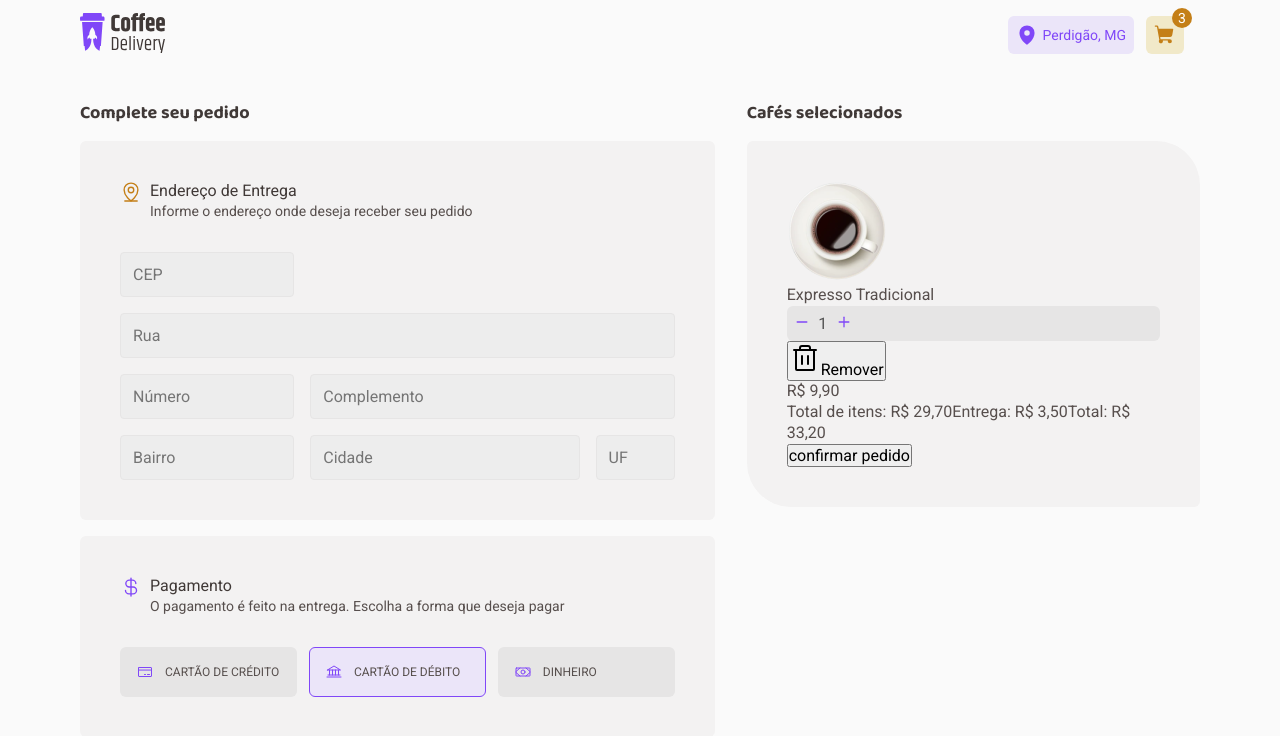
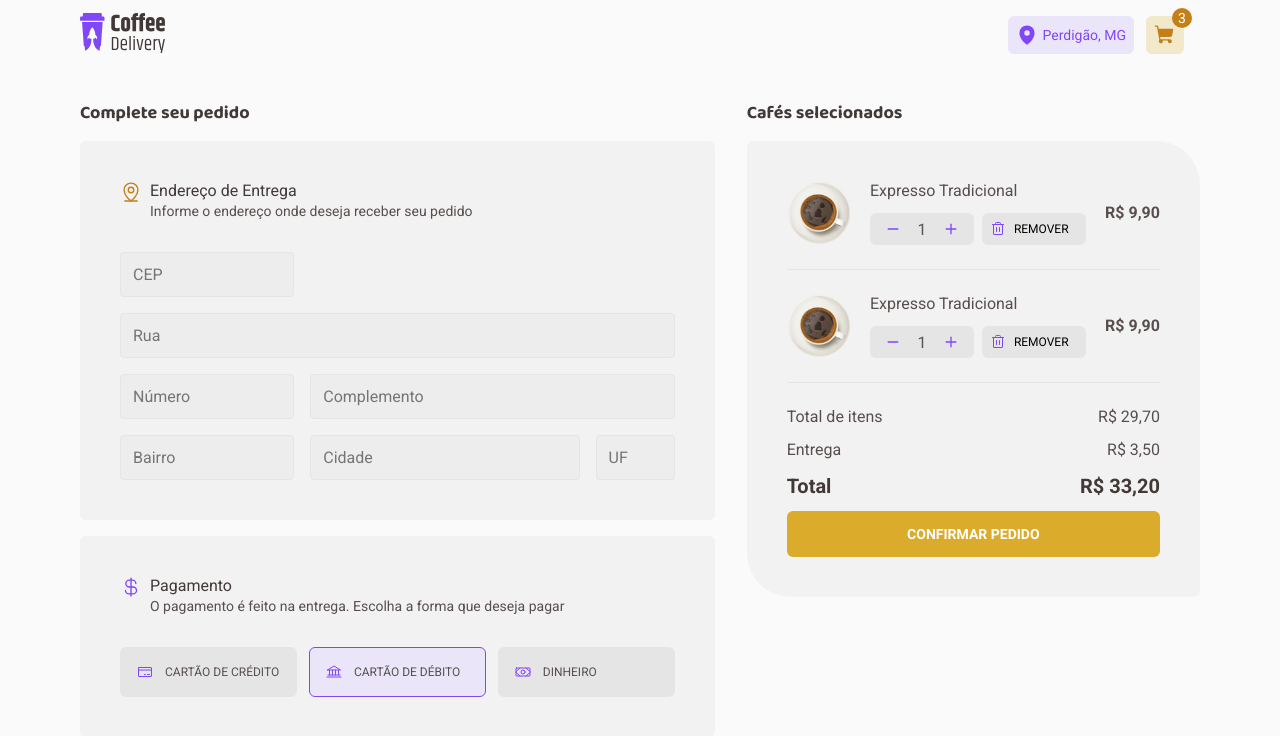
Before and after one commit to atiliosilfer/coffee-delivery, a React (Vite) app: page /checkout in a window 1280 px wide. Shown: the top 736 px of the page. Built offline with nearby package versions, Linux system fonts and the light colour scheme.

Commit message:
criando componente de conta do carrinho

```diff
--- a/src/components/OrderCounterForm/styles.ts
+++ b/src/components/OrderCounterForm/styles.ts
@@ -6,6 +6,7 @@ export const FormContainer = styled.form`
   padding: 0.5rem;
   border-radius: 0.375rem;
   background-color: ${(props) => props.theme['base-button']};
+  width: min-content;
 
   button {
     border: none;
--- /dev/null
+++ b/src/pages/Checkout/components/CardItem/index.tsx
@@ -0,0 +1,24 @@
+import { OrderCounterForm } from '../../../../components/OrderCounterForm'
+import { CardItemContainer } from './styles'
+import coffeImage from '../../../../assets/coffees/expresso-gelado.png'
+import { Trash } from 'phosphor-react'
+
+export function CardItem() {
+  return (
+    <CardItemContainer>
+      <img src={coffeImage} alt="imagem de cafe" />
+
+      <div>
+        <span>Expresso Tradicional</span>
+
+        <OrderCounterForm amount={1} onClick={() => console.log('aaa')} />
+        <button type="button">
+          <Trash size={16} />
+          REMOVER
+        </button>
+      </div>
+
+      <span>R$ 9,90</span>
+    </CardItemContainer>
+  )
+}
--- /dev/null
+++ b/src/pages/Checkout/components/CardItem/styles.ts
@@ -0,0 +1,51 @@
+import styled from 'styled-components'
+
+export const CardItemContainer = styled.div`
+  display: flex;
+  justify-content: space-between;
+  align-items: center;
+
+  border-bottom: solid 1px ${(props) => props.theme['base-button']};
+  padding-bottom: 1.5rem;
+  margin-bottom: 1.5rem;
+
+  img {
+    width: 4rem;
+    height: 4rem;
+  }
+
+  > span {
+    text-align: right;
+    font-weight: 700;
+  }
+
+  div {
+    display: grid;
+    grid-template-columns: 1fr 1fr;
+    column-gap: 0.5rem;
+    grid-template-rows: 2rem 2rem;
+
+    span {
+      grid-column: span 2;
+    }
+
+    button {
+      display: flex;
+      align-items: center;
+      padding: 0.5rem;
+      gap: 0.5rem;
+
+      border-radius: 0.375rem;
+      background-color: ${(props) => props.theme['base-button']};
+      box-shadow: none;
+      border: none;
+
+      font-size: 0.75rem;
+      line-height: 160%;
+
+      svg {
+        color: ${(props) => props.theme.purple};
+      }
+    }
+  }
+`
--- a/src/pages/Checkout/index.tsx
+++ b/src/pages/Checkout/index.tsx
@@ -1,8 +1,6 @@
-import { Trash } from 'phosphor-react'
-import coffeImage from '../../assets/coffees/expresso-americano.png'
-import { OrderCounterForm } from '../../components/OrderCounterForm'
-import { CardContainer, GridContainer } from './styles'
+import { BillContainer, CardContainer, GridContainer } from './styles'
 import { FormCheckout } from './components/FormCheckout'
+import { CardItem } from './components/CardItem'
 
 export function Checkout() {
   return (
@@ -13,30 +11,27 @@ export function Checkout() {
         <h2>Cafés selecionados</h2>
 
         <CardContainer>
-          <div>
+          <CardItem />
+          <CardItem />
+
+          <BillContainer>
             <div>
-              <img src={coffeImage} alt="imagem de cafe" />
+              <span>Total de itens</span>
+              <span>R$ 29,70</span>
             </div>
+
             <div>
-              <span>Expresso Tradicional</span>
-              <OrderCounterForm amount={1} onClick={() => console.log('aaa')} />
-              <button type="button">
-                <Trash size={32} />
-                Remover
-              </button>
+              <span>Entrega </span>
+              <span>R$ 3,50</span>
             </div>
+
             <div>
-              <span>R$ 9,90</span>
+              <span>Total </span>
+              <span>R$ 33,20</span>
             </div>
-          </div>
 
-          <div>
-            <span>Total de itens: R$ 29,70</span>
-            <span>Entrega: R$ 3,50</span>
-            <span>Total: R$ 33,20</span>
-          </div>
-
-          <button type="submit">confirmar pedido</button>
+            <button type="submit">CONFIRMAR PEDIDO</button>
+          </BillContainer>
         </CardContainer>
       </div>
     </GridContainer>
--- a/src/pages/Checkout/styles.ts
+++ b/src/pages/Checkout/styles.ts
@@ -4,8 +4,9 @@ export const GridContainer = styled.div`
   display: grid;
   grid-gap: 2rem;
   grid-template-columns: 7fr 5fr;
+  margin-bottom: 1rem;
 
-  @media (max-width: 768px) {
+  @media (max-width: 900px) {
     grid-template-columns: 12fr;
   }
 
@@ -24,3 +25,42 @@ export const CardContainer = styled.div`
   background-color: ${(props) => props.theme['base-card']};
   margin-top: 1rem;
 `
+
+export const BillContainer = styled.div`
+  div {
+    display: flex;
+    margin-bottom: 0.75rem;
+    align-items: center;
+    justify-content: space-between;
+    line-height: 130%;
+  }
+
+  div:last-of-type {
+    color: ${(props) => props.theme['base-subtitle']};
+
+    span {
+      font-size: 1.25rem;
+      font-weight: 700;
+      line-height: 130%;
+    }
+  }
+
+  button {
+    display: flex;
+    padding: 0.75rem 0.5rem;
+    justify-content: center;
+    align-items: center;
+    gap: 0.25rem;
+    align-self: stretch;
+    border-radius: 0.375rem;
+    background: ${(props) => props.theme.yellow};
+    box-shadow: none;
+    border: none;
+    width: -webkit-fill-available;
+    margin-top: 0.75rem;
+    color: ${(props) => props.theme.white};
+    font-size: 0.875rem;
+    font-weight: 700;
+    line-height: 160%;
+  }
+`
```
